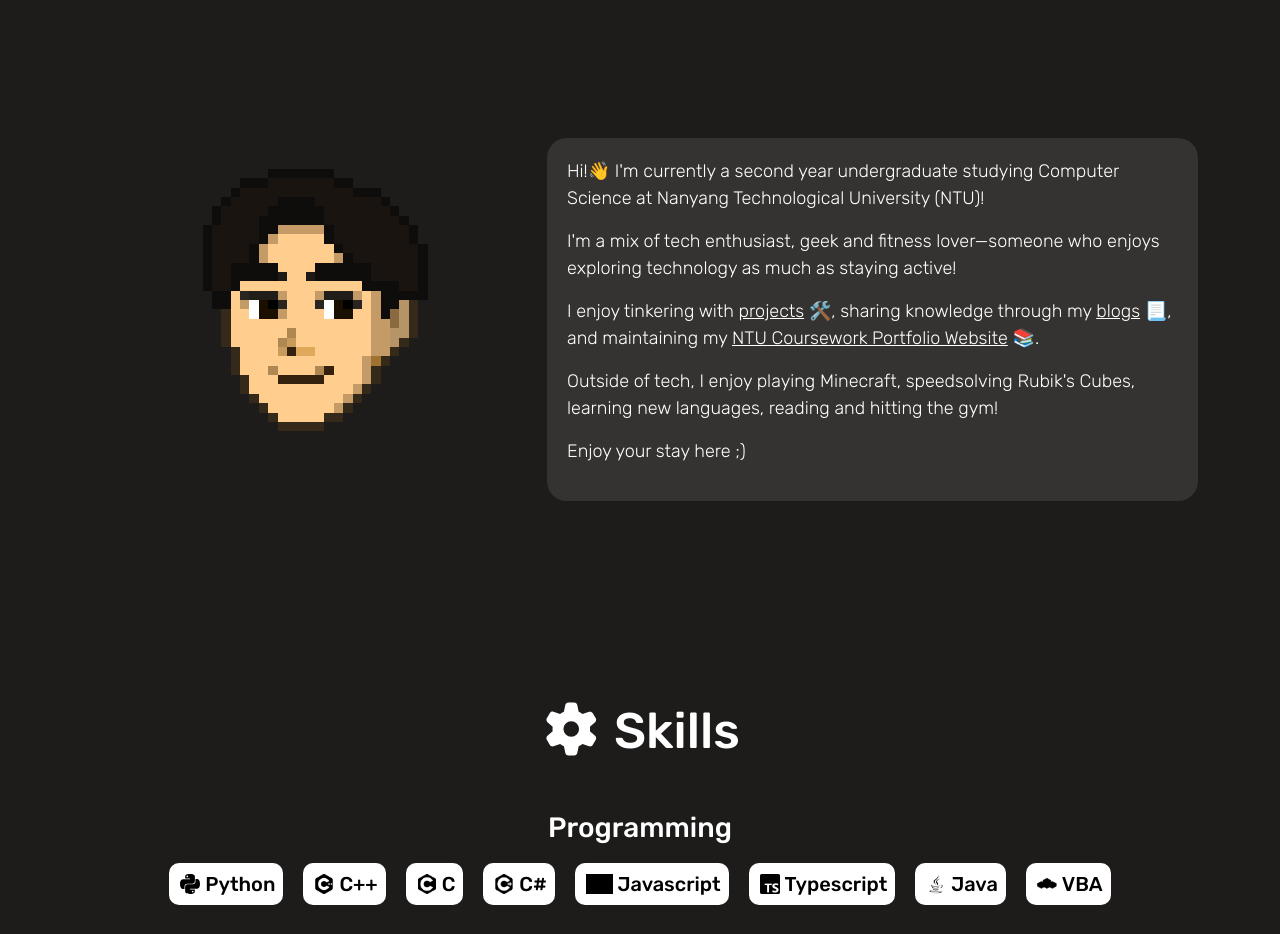
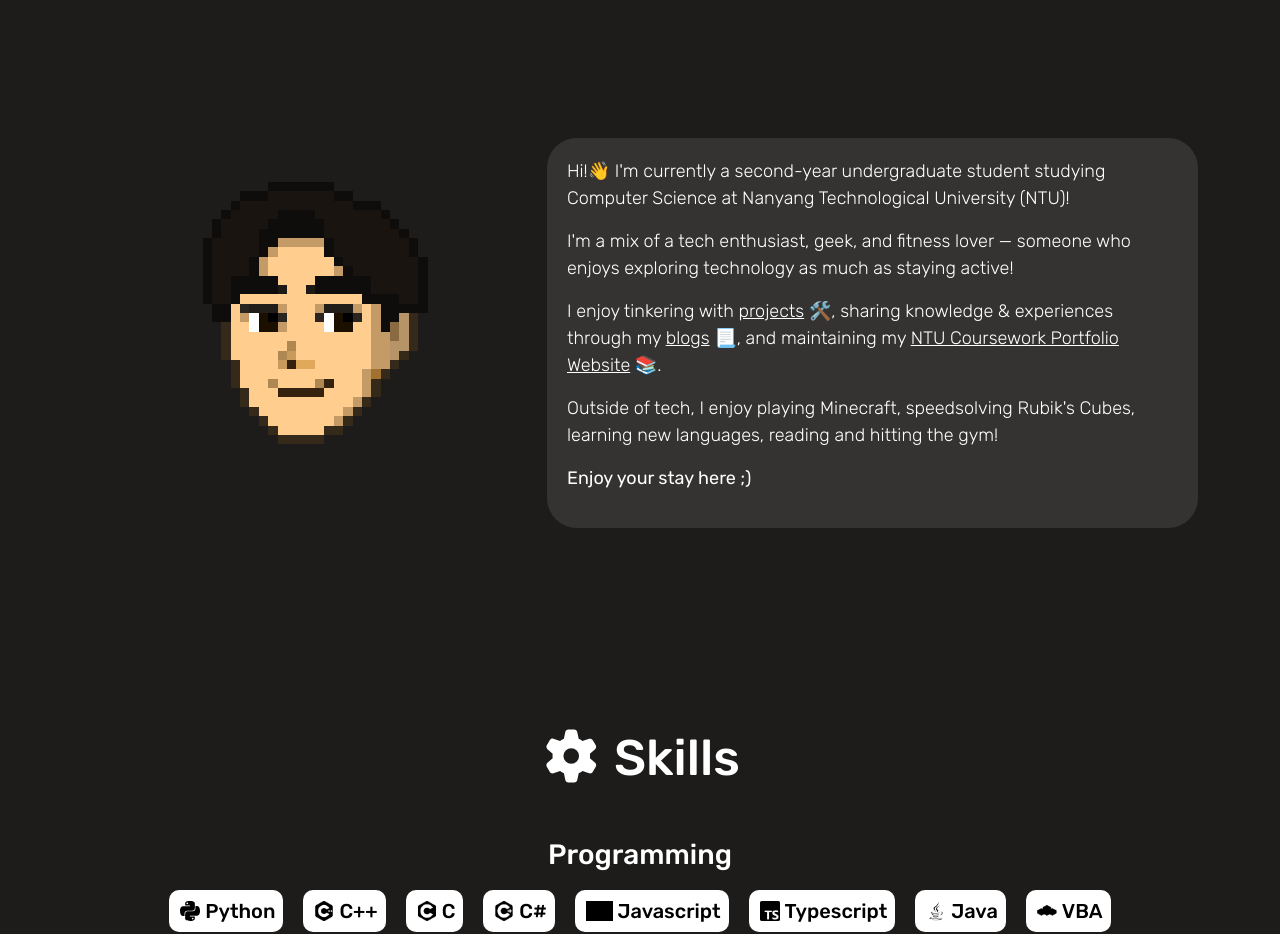
Before and after one commit to pixelhypercube/pixelhypercube.github.io, a React (Create React App) app: page / in a window 1280 px wide. Shown: the part 780-1714 px from the top of the page. Built offline with nearby package versions, Linux system fonts and the light colour scheme; grey boxes are pictures that could not be loaded.

Commit message:
changed some blog thumnails and minor changes

```diff
--- a/src/Home.js
+++ b/src/Home.js
@@ -230,7 +230,7 @@
             </Container>
             <Container
             style={{
-              borderRadius:"20px",
+              borderRadius:"30px",
               background:`rgba(255,255,255,0.1)`,
               padding:"20px",
               display:"flex",
@@ -240,17 +240,17 @@
             }}
             className="col-md-7 col-12"
             id="header-2">
-              <p>Hi!👋 I'm currently a second year undergraduate studying Computer Science at Nanyang Technological University (NTU)!</p>
-              <p>I'm a mix of tech enthusiast, geek and fitness lover—someone who enjoys exploring technology as much as staying active!</p>
+              <p>Hi!👋 I'm currently a second-year undergraduate student studying Computer Science at Nanyang Technological University (NTU)!</p>
+              <p>I'm a mix of a tech enthusiast, geek, and fitness lover — someone who enjoys exploring technology as much as staying active!</p>
               <p>
                 I enjoy tinkering with <span id="side-proj-link" onClick={()=>{
                   document.getElementById("side-projects-container")
                   .scrollIntoView({behavior:"smooth",block:"start"});
-                }}>projects</span> 🛠️, sharing knowledge through my <Link to="/blogs">blogs</Link> 📃,
+                }}>projects</span> 🛠️, sharing knowledge & experiences through my <Link to="/blogs">blogs</Link> 📃,
                   and maintaining my <a href="https://pixelhypercube.github.io/ntu">NTU Coursework Portfolio Website</a> 📚.
               </p>
               <p>Outside of tech, I enjoy playing Minecraft, speedsolving Rubik's Cubes, learning new languages, reading and hitting the gym!</p>
-              <p>Enjoy your stay here ;)</p>
+              <p style={{fontWeight:400}}>Enjoy your stay here ;)</p>
             </Container>
           </Container>
         </header>
--- a/src/data/blogsList.js
+++ b/src/data/blogsList.js
@@ -592,7 +592,7 @@
                         But for me, it came down to one thing — <strong>focusing my time and effort where it mattered most for my future.</strong>
                     </Card.Text>
                 </Card>
-                <p>After completing my IGCSEs (equivalent to GCE O-Level exams in SG) in ACS (international), I was given the direct option to start the International Baccalaureate Diploma Programme (IBDP). However, I wasn't particularly interested in the broader, general curriculum — especially the mandatory languages and humanities subjects that were my weaknesses. At the same time, I felt quite lonely back in ACS (International), as I was socially awkward and didn't have the social skills to make genuine friends to hang out with. </p>
+                <p>After completing my IGCSEs (equivalent to GCE O-Level exams in SG) in ACS (International), I was given the direct option to start the International Baccalaureate Diploma Programme (IBDP). However, I wasn't particularly interested in the broader, general curriculum — especially the mandatory languages and humanities subjects that were my weaknesses. At the same time, I felt quite lonely back in ACS (International), as I was socially awkward and didn't have the social skills to make genuine friends to hang out with. </p>
 
                 <p>My priority was to focus intensively on computer-related studies — my passion since childhood. I realized the all-encompassing nature of the IBDP would require me to dedicate a significant amount of time and effort outside my main field of interest, where concerns of me specializing and growing in my technical domain arose. </p>
 
@@ -602,7 +602,7 @@
 
                 <h5>🫧 Feeling Trapped in a Bubble</h5>
 
-                <p>ACS (international) is a private school, where school fees are not subsidized by the government. As a result, the student body tends to come from similar socioeconomic backgrounds. This created an insulating bubble, hindering my awareness of real-world struggles and diverse perspectives. I felt sheltered and previously lacked opportunities to interact with people from different walks of life. </p>
+                <p>ACS (International) is a private school, where school fees are not subsidized by the government. As a result, the student body tends to come from similar socioeconomic backgrounds. This created an insulating bubble, hindering my awareness of real-world struggles and diverse perspectives. I felt sheltered and previously lacked opportunities to interact with people from different walks of life. </p>
 
                 <p>Sticking within my own comfort zone meant I would miss out on the opportunity to grow myself as a person and develop essential social &amp; interpersonal skills. In contrast, being in a Polytechnic allows me to connect and mingle with a diverse student population, representing a clear path out of that bubble.</p>
 
@@ -628,7 +628,7 @@
 
                 <p>On the other hand, if you are a person who thrives on group projects, learns better through hands-on learning or if you are insanely passionate about their interests related to their future career, Polytechnic is likely better suited for you. </p>
 
-                <p>However, if you aspire to get a spot into a local university from Polytechnic, it is statistically more difficult for Polytechnic students to get in, especially in <strong>competitive courses</strong> like Computer Science and Medicine. GPA is king in university admissions and having a score of at least ~3.5 would comfortably put you into a university course, and minimally about ~3.8x if you are applying for more competitive courses, especially in the Big 3. That said, other factors, such as extracurriculars, hackathons, and even prior work experience, are also considered in the application process. Still, GPA remains the most important factor as of now.</p>
+                <p>However, if you aspire to get a spot into a local university from Polytechnic, it is statistically more difficult for Polytechnic students to get in, especially in <strong>competitive courses</strong> like Computer Science and Medicine. <strong>GPA is king</strong> in university admissions and having a score of at least <strong>~3.5</strong> would comfortably put you into a university course, and minimally <strong>~3.8x</strong> if you are applying for more competitive courses, especially in the Big 3 (NUS, NTU & SMU). That said, other factors, such as extracurriculars, hackathons, and even prior work experience, are also considered in the application process. Still, GPA remains the most important factor as of now.</p>
 
                 <p>I consider myself quite fortunate because I had the privilege of working with very helpful groupmates that have made the conscious effort to score well on group projects, which has boosted my GPA significantly. As a result, I managed to land a place to study Computer Science in NTU, one of Singapore's Big 3 Universities, and I know a lot of my former classmates who ended up in these places too! My best advice is if you are already studying in a Polytechnic, having competent and reliable groupmates is crucial, because they could help you do well on your project!</p>
 
```
Also changed, not shown: public/assets/img/blogs/thumbnails/4.png.
